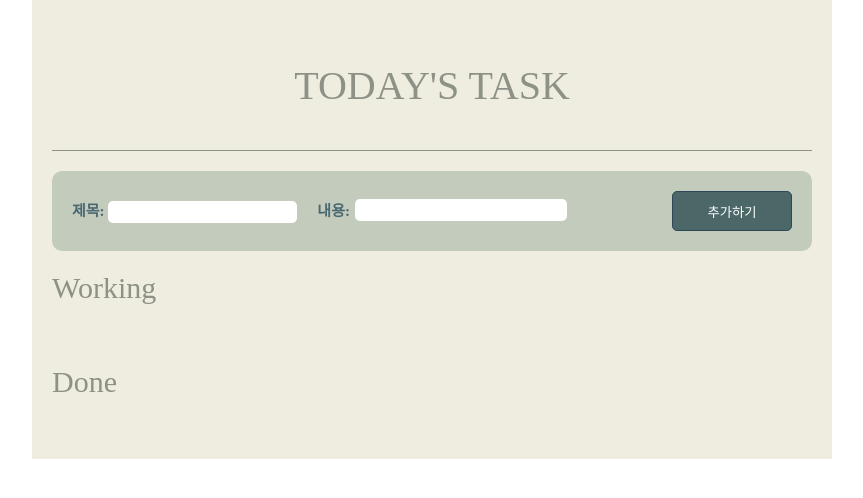
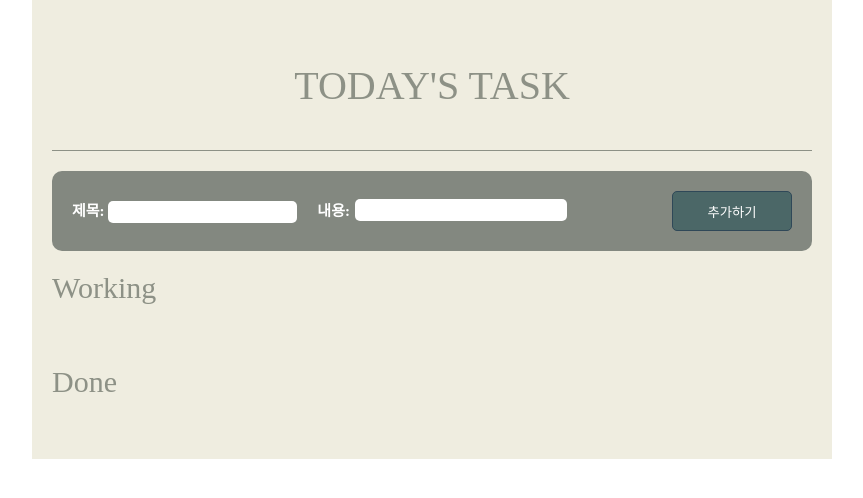
Before and after one commit to hb9901/to-do-list, a React (Vite) app: page / in a window 1280 px wide. Shown: the top 498 px of the page, without its empty margins (208-1071 px from the left). Built offline with nearby package versions, Linux system fonts and the light colour scheme.

Commit message:
style: input form 색상 수정

```diff
--- a/src/components/TodoInputForm/TodoInputForm.css
+++ b/src/components/TodoInputForm/TodoInputForm.css
@@ -8,7 +8,7 @@
   margin-top: 20px;
   padding: 20px;
 
-  background-color: #c3cbbd;
+  background-color: #838880;
 }
 
 .todo-input-form {
@@ -17,7 +17,7 @@
 }
 
 .todo-input-form-label {
-  color: #4a6870;
+  color: white;
   font-size: 15px;
   font-weight: bolder;
 }
```
